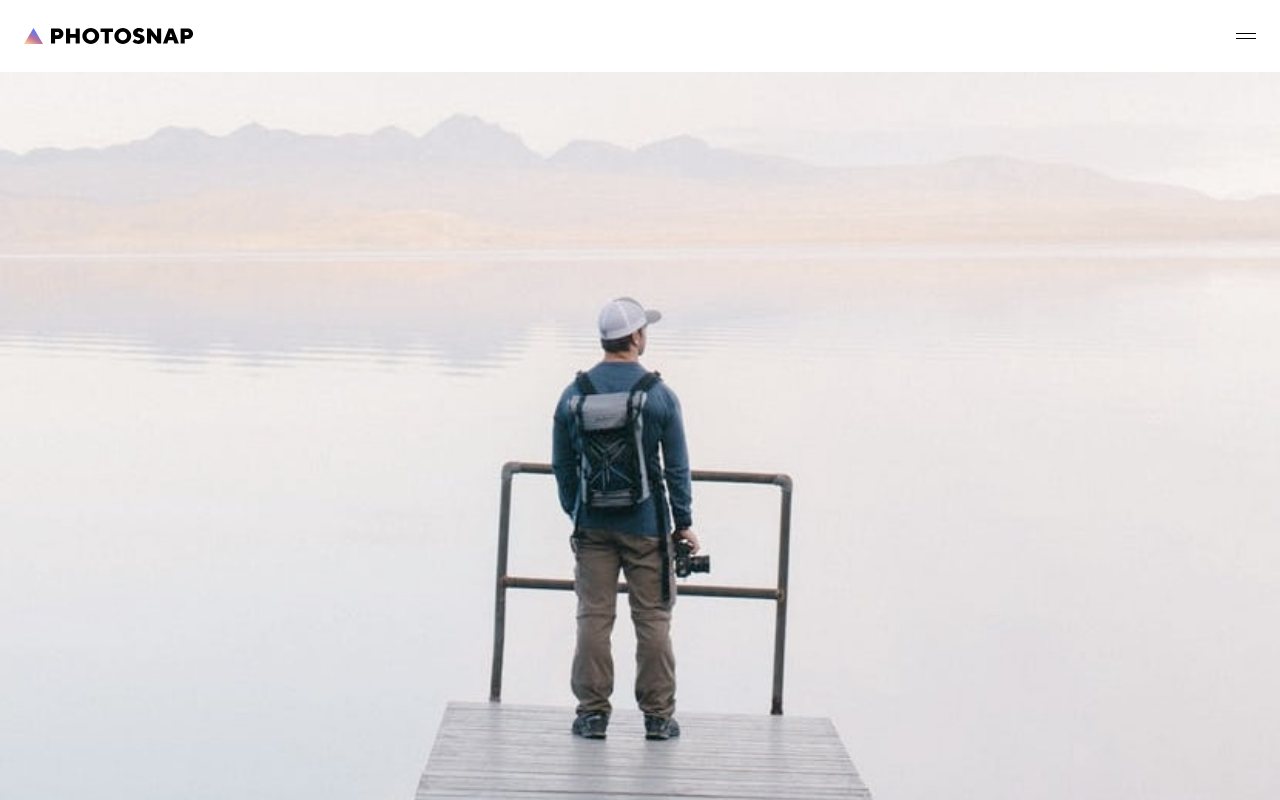
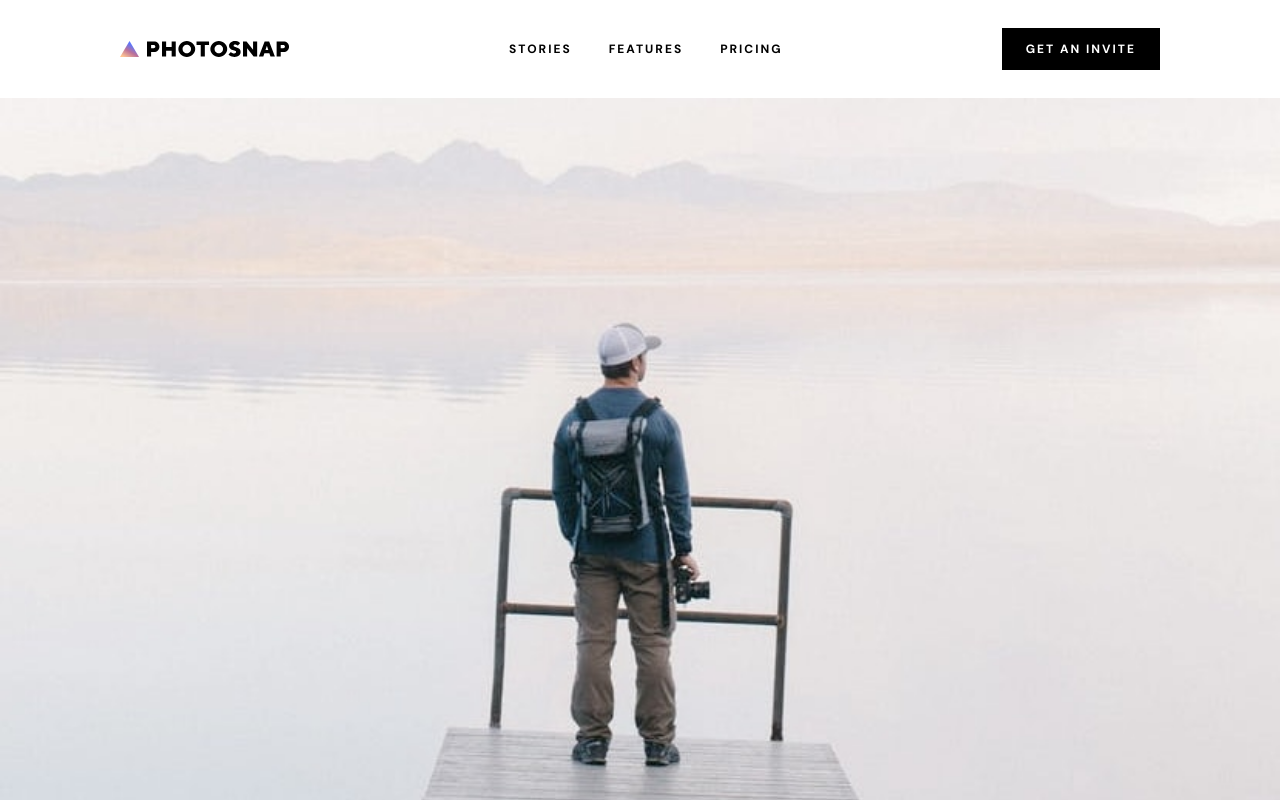
Before and after one commit to sophia-see/photosnap, a Next.js app: page / in a window 1280 px wide. Shown: the top 800 px of the page. Built offline with nearby package versions, Linux system fonts and the light colour scheme.

Commit message:
responsive header

```diff
--- a/components/Footer.tsx
+++ b/components/Footer.tsx
@@ -56,7 +56,7 @@ function NavLinks ({className}: {className?: string}) {
     <ul className={`flex flex-col justify-center items-center md:flex-row md:gap-[26px] md:my-[32px] ${className || ""}`}>
       {LINKS.map(link => (
         <Link href={link.path} className='py-[10px] lg:py-0'>
-          <li className='uppercase font-bold text-[12px] tracking-[2px]'>
+          <li className='uppercase font-bold text-[12px] tracking-[2px] hover:opacity-30 transition delay-50'>
             {link.name}
           </li>
         </Link>
--- a/components/Header.tsx
+++ b/components/Header.tsx
@@ -8,6 +8,35 @@ import Divider from './Divider'
 import Button from './Button'
 import Link from 'next/link'
 import { usePathname } from 'next/navigation'
+
+const LINKS = [
+  {
+    name: "Stories",
+    path: "/stories"
+  },
+  {
+    name: "Features",
+    path: "/features"
+  },
+  {
+    name: "Pricing",
+    path: "/pricing"
+  },
+]
+
+function NavLinks ({className}: {className?: string}) {
+  return (
+    <ul className={`hidden md:flex flex-row gap-[37px] justify-center items-center ${className || ""}`}>
+      {LINKS.map(link => (
+        <Link href={link.path} className='py-[10px] lg:py-0'>
+          <li className='uppercase font-bold text-[12px] tracking-[2px] hover:opacity-30 transition delay-50'>
+            {link.name}
+          </li>
+        </Link>
+      ))}
+    </ul>
+  )
+}
 
 export default function Header() {
   const pathname = usePathname();
@@ -48,13 +77,13 @@ export default function Header() {
 
   return (
     <div className='relative h-fit' ref={headerMenuRef}>
-      <div className='z-10 w-full px-6 py-[28px] flex justify-between items-center'>
+      <div className='z-10 w-full px-6 py-[28px] md:px-10 lg:px-[120px] flex justify-between items-center text-black'>
         <Logo />
         <Image
           src={`/assets/shared/mobile/${isOpen ? "close" : "menu"}.svg`}
           width={20}
           height={20}
-          className='w-auto h-auto'
+          className='w-auto h-auto md:hidden'
           sizes='100vw'
           alt={`${isOpen ? "close" : "menu"} icon`}
           priority
@@ -62,9 +91,11 @@ export default function Header() {
             setIsOpen(curr => !curr)
           }}
         />
+        <NavLinks />
+        <Button className='hidden md:block'>Get an invite</Button>
       </div>
       {isOpen && (
-          <div className='absolute bottom-0 left-0 right-0 translate-y-full z-10 h-screen bg-[rgba(0,0,0,.5)]'>
+          <div className='md:hidden absolute bottom-0 left-0 right-0 translate-y-full z-10 h-screen bg-[rgba(0,0,0,.5)]'>
             <div className='p-[32px] w-full bg-white opacity-100 flex flex-col items-center text-center justify-center gap-5'>
               <ul className='w-full flex flex-col items-center text-center justify-center'>
                 <Link className='w-full h-full' href={"/stories"}>
```
